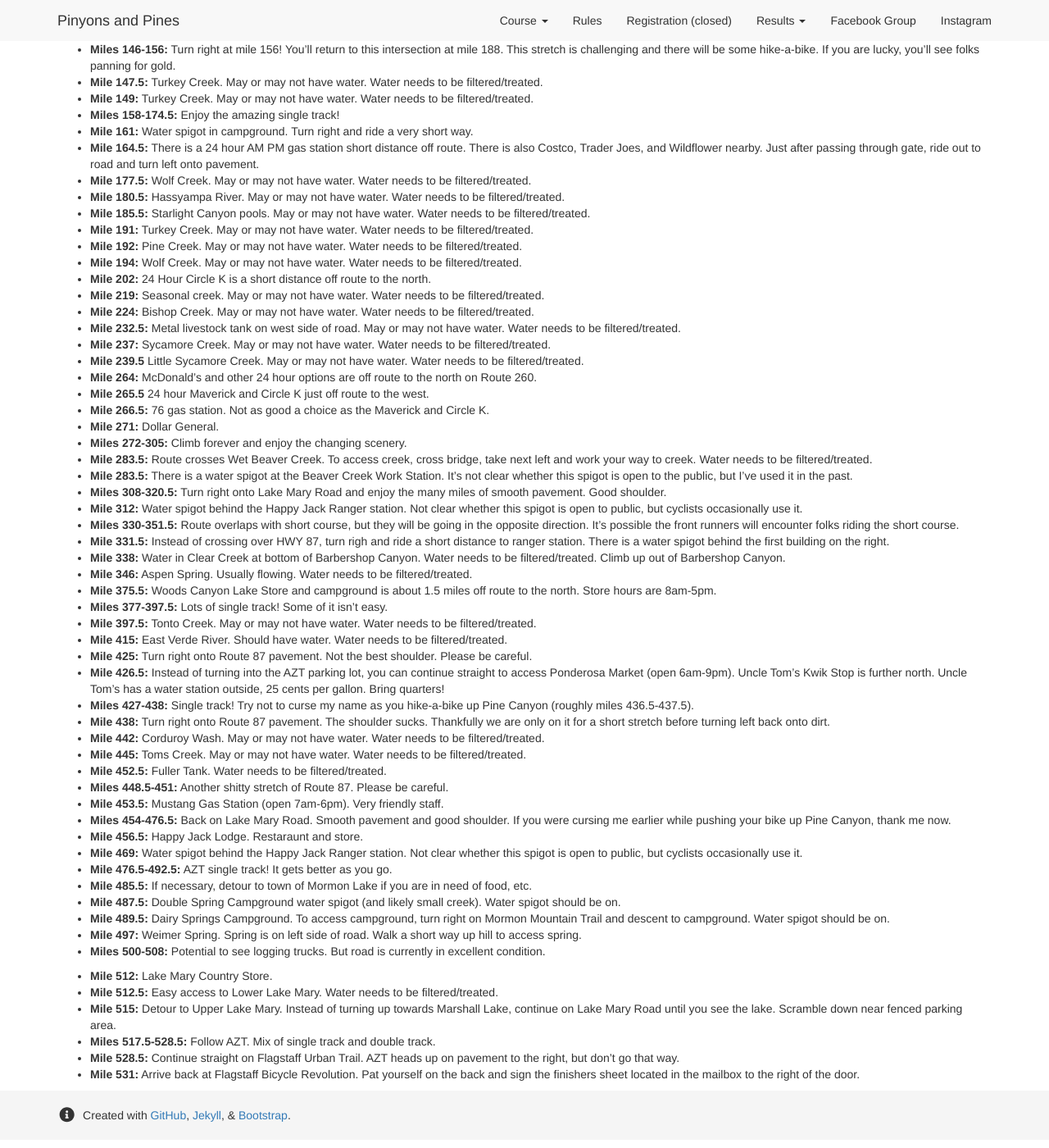
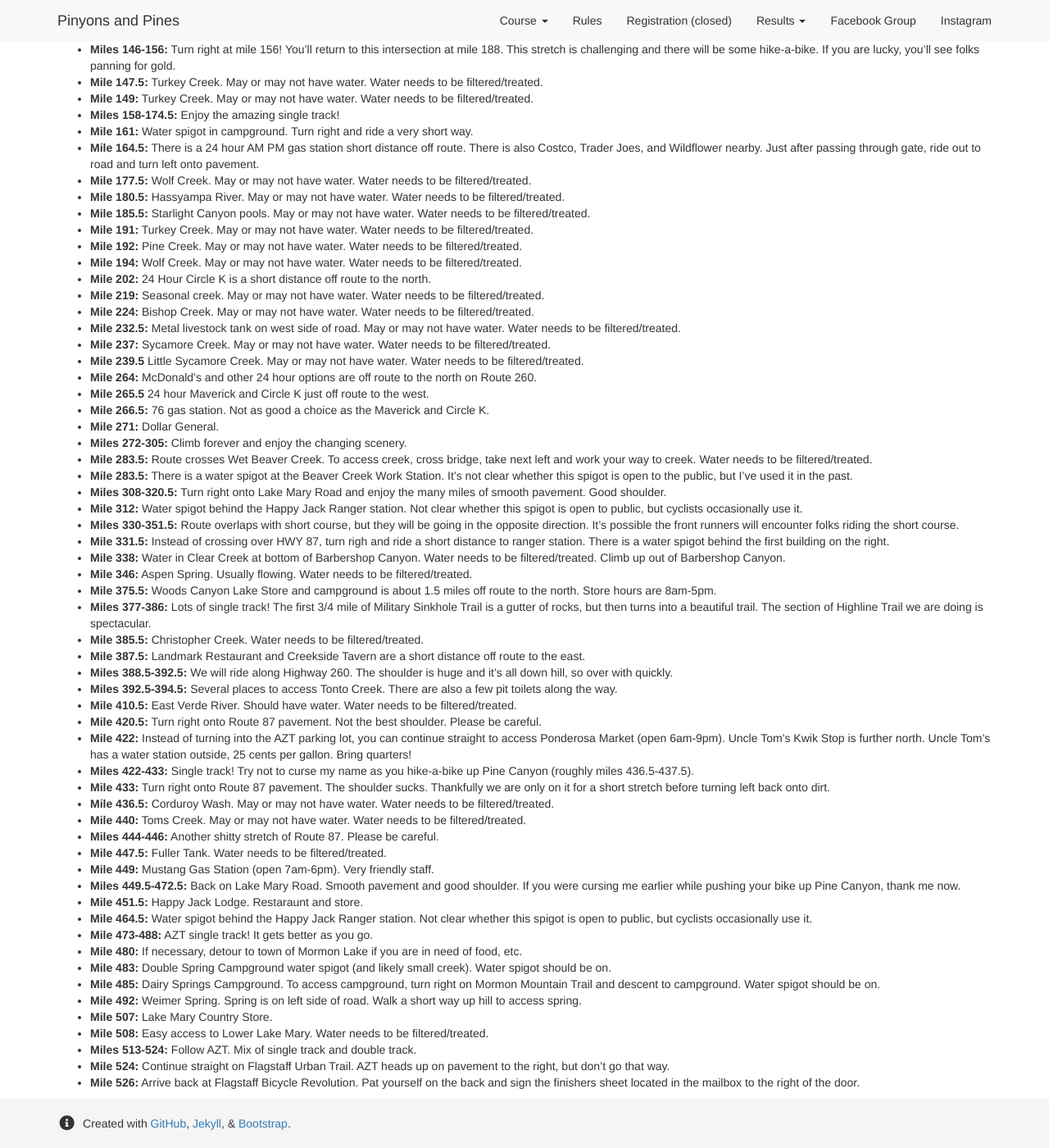
Before and after one commit to dcernst/PinyonsPines, a Jekyll site: the page built from course2023.md, in a window 1280 px wide and 1400 px high, scrolled down 4187 px. Shown: the whole window at 82% size. Built offline with Jekyll 4.4.1, drawn with Linux system fonts in a browser that asks for light colours; nearby versions of some CDN libraries.

Commit message:
Update course2023.md

```diff
--- a/course2023.md
+++ b/course2023.md
@@ -146,31 +146,31 @@ Below are some important notes, including information concerning resupply option
 - **Mile 338:** Water in Clear Creek at bottom of Barbershop Canyon. Water needs to be filtered/treated. Climb up out of Barbershop Canyon.
 - **Mile 346:** Aspen Spring. Usually flowing. Water needs to be filtered/treated.
 - **Mile 375.5:** Woods Canyon Lake Store and campground is about 1.5 miles off route to the north. Store hours are 8am-5pm.
-- **Miles 377-397.5:** Lots of single track!  Some of it isn't easy.
-- **Mile 397.5:** Tonto Creek. May or may not have water. Water needs to be filtered/treated.
-- **Mile 415:** East Verde River. Should have water. Water needs to be filtered/treated.
-- **Mile 425:** Turn right onto Route 87 pavement.  Not the best shoulder.  Please be careful.
-- **Mile 426.5:** Instead of turning into the AZT parking lot, you can continue straight to access Ponderosa Market (open 6am-9pm).  Uncle Tom's Kwik Stop is further north.   Uncle Tom's has a water station outside, 25 cents per gallon. Bring quarters!
-- **Miles 427-438:** Single track!  Try not to curse my name as you hike-a-bike up Pine Canyon (roughly miles 436.5-437.5).
-- **Mile 438:** Turn right onto Route 87 pavement.  The shoulder sucks.  Thankfully we are only on it for a short stretch before turning left back onto dirt.
-- **Mile 442:** Corduroy Wash. May or may not have water. Water needs to be filtered/treated.
-- **Mile 445:** Toms Creek. May or may not have water. Water needs to be filtered/treated.
-- **Mile 452.5:** Fuller Tank. Water needs to be filtered/treated.
-- **Miles 448.5-451:** Another shitty stretch of Route 87.  Please be careful.
-- **Mile 453.5:** Mustang Gas Station (open 7am-6pm).  Very friendly staff.
-- **Miles 454-476.5:** Back on Lake Mary Road. Smooth pavement and good shoulder.  If you were cursing me earlier while pushing your bike up Pine Canyon, thank me now.
-- **Mile 456.5:** Happy Jack Lodge.  Restaraunt and store.
-- **Mile 469:** Water spigot behind the Happy Jack Ranger station. Not clear whether this spigot is open to public, but cyclists occasionally use it.
-- **Mile 476.5-492.5:** AZT single track!  It gets better as you go.
-- **Mile 485.5:** If necessary, detour to town of Mormon Lake if you are in need of food, etc.
-- **Mile 487.5:** Double Spring Campground water spigot (and likely small creek). Water spigot should be on.
-- **Mile 489.5:** Dairy Springs Campground. To access campground, turn right on Mormon Mountain Trail and descent to campground. Water spigot should be on.
-- **Mile 497:** Weimer Spring. Spring is on left side of road.  Walk a short way up hill to access spring.
-- **Miles 500-508:** Potential to see logging trucks.  But road is currently in excellent condition.
-
-- **Mile 512:** Lake Mary Country Store.
-- **Mile 512.5:** Easy access to Lower Lake Mary. Water needs to be filtered/treated.
-- **Mile 515:** Detour to Upper Lake Mary. Instead of turning up towards Marshall Lake, continue on Lake Mary Road until you see the lake. Scramble down near fenced parking area.
-- **Miles 517.5-528.5:** Follow AZT. Mix of single track and double track.
-- **Mile 528.5:** Continue straight on Flagstaff Urban Trail. AZT heads up on pavement to the right, but don't go that way.
-- **Mile 531:** Arrive back at Flagstaff Bicycle Revolution.  Pat yourself on the back and sign the finishers sheet located in the mailbox to the right of the door.
+- **Miles 377-386:** Lots of single track!  The first 3/4 mile of Military Sinkhole Trail is a gutter of rocks, but then turns into a beautiful trail.  The section of Highline Trail we are doing is spectacular.
+- **Mile 385.5:** Christopher Creek. Water needs to be filtered/treated.
+- **Mile 387.5:** Landmark Restaurant and Creekside Tavern are a short distance off route to the east.
+- **Miles 388.5-392.5:** We will ride along Highway 260.  The shoulder is huge and it's all down hill, so over with quickly.
+- **Miles 392.5-394.5:** Several places to access Tonto Creek.  There are also a few pit toilets along the way.
+- **Mile 410.5:** East Verde River. Should have water. Water needs to be filtered/treated.
+- **Mile 420.5:** Turn right onto Route 87 pavement.  Not the best shoulder.  Please be careful.
+- **Mile 422:** Instead of turning into the AZT parking lot, you can continue straight to access Ponderosa Market (open 6am-9pm).  Uncle Tom's Kwik Stop is further north.   Uncle Tom's has a water station outside, 25 cents per gallon. Bring quarters!
+- **Miles 422-433:** Single track!  Try not to curse my name as you hike-a-bike up Pine Canyon (roughly miles 436.5-437.5).
+- **Mile 433:** Turn right onto Route 87 pavement.  The shoulder sucks.  Thankfully we are only on it for a short stretch before turning left back onto dirt.
+- **Mile 436.5:** Corduroy Wash. May or may not have water. Water needs to be filtered/treated.
+- **Mile 440:** Toms Creek. May or may not have water. Water needs to be filtered/treated.
+- **Miles 444-446:** Another shitty stretch of Route 87.  Please be careful.
+- **Mile 447.5:** Fuller Tank. Water needs to be filtered/treated.
+- **Mile 449:** Mustang Gas Station (open 7am-6pm).  Very friendly staff.
+- **Miles 449.5-472.5:** Back on Lake Mary Road. Smooth pavement and good shoulder.  If you were cursing me earlier while pushing your bike up Pine Canyon, thank me now.
+- **Mile 451.5:** Happy Jack Lodge.  Restaraunt and store.
+- **Mile 464.5:** Water spigot behind the Happy Jack Ranger station. Not clear whether this spigot is open to public, but cyclists occasionally use it.
+- **Mile 473-488:** AZT single track!  It gets better as you go.
+- **Mile 480:** If necessary, detour to town of Mormon Lake if you are in need of food, etc.
+- **Mile 483:** Double Spring Campground water spigot (and likely small creek). Water spigot should be on.
+- **Mile 485:** Dairy Springs Campground. To access campground, turn right on Mormon Mountain Trail and descent to campground. Water spigot should be on.
+- **Mile 492:** Weimer Spring. Spring is on left side of road.  Walk a short way up hill to access spring.
+- **Mile 507:** Lake Mary Country Store.
+- **Mile 508:** Easy access to Lower Lake Mary. Water needs to be filtered/treated.
+- **Miles 513-524:** Follow AZT. Mix of single track and double track.
+- **Mile 524:** Continue straight on Flagstaff Urban Trail. AZT heads up on pavement to the right, but don't go that way.
+- **Mile 526:** Arrive back at Flagstaff Bicycle Revolution.  Pat yourself on the back and sign the finishers sheet located in the mailbox to the right of the door.
```
